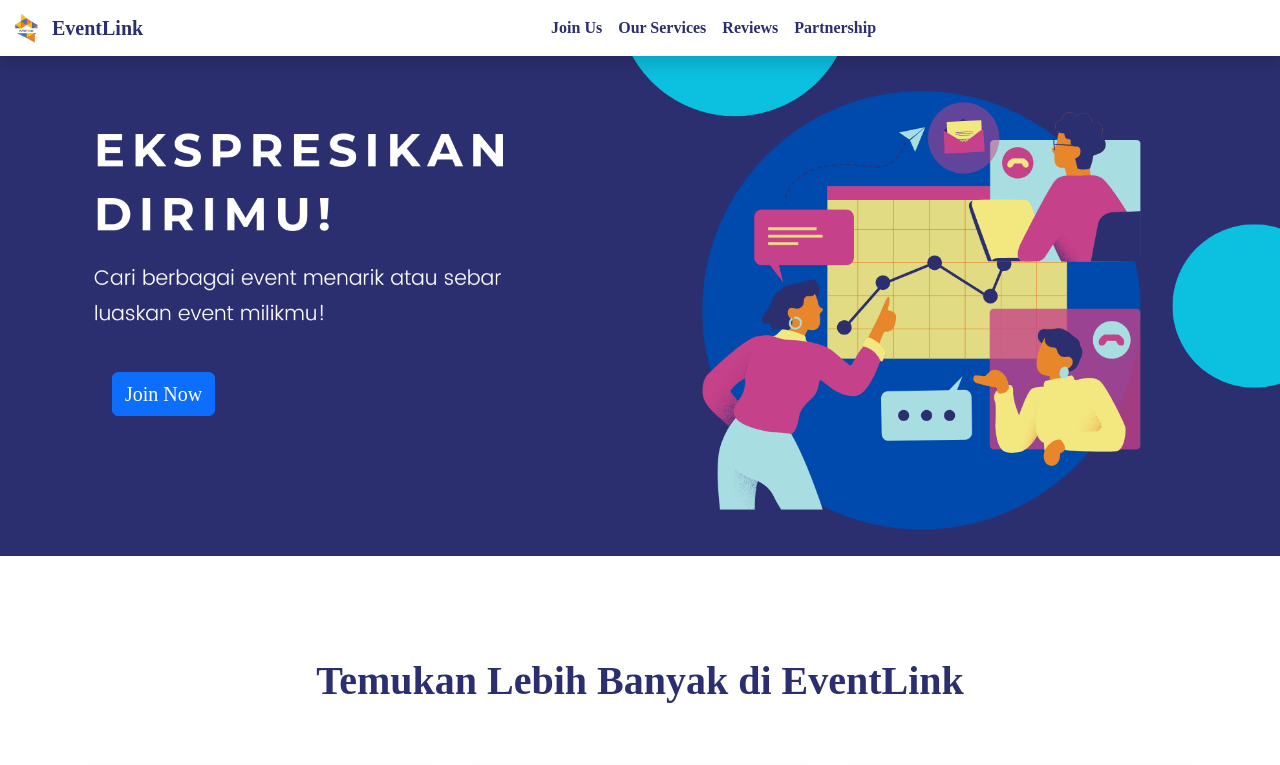
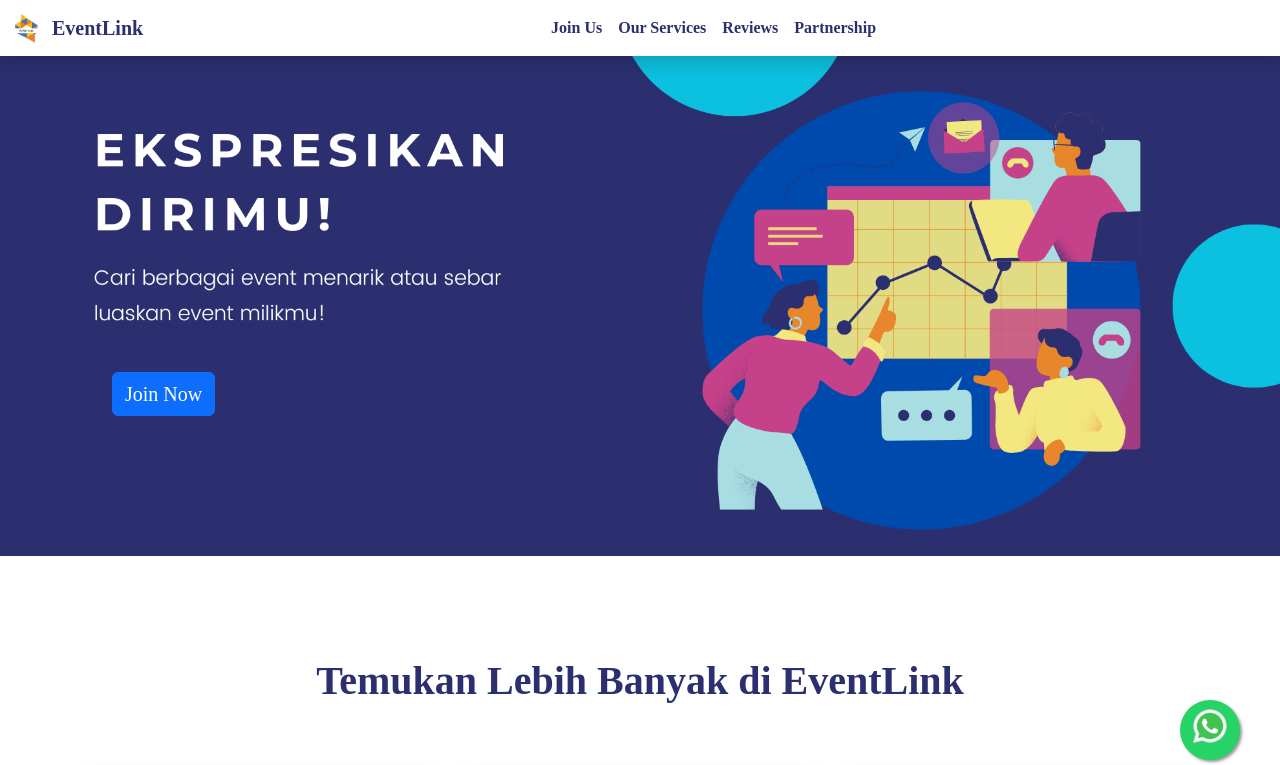
Before and after one commit to KristiantoJohan/client_app, a website: page source/index.html in a window 1280 px wide. Shown: the top 765 px of the page. Drawn offline with nearby package versions, Linux system fonts and the light colour scheme; a web font is replaced by a local one.

Commit message:
New Update!

```diff
--- a/source/index.html
+++ b/source/index.html
@@ -35,6 +35,10 @@
                 </div>
             </div>
         </nav>
+
+        <a href="https://wa.me/6281385850512" class="float" target="_blank">
+            <img class="my-float" src="images/whatsapp.png" width="40">
+        </a>
 
         <section id="joinus">
             <div class="hero">
--- a/source/secondary_css.css
+++ b/source/secondary_css.css
@@ -112,3 +112,22 @@
 .footer-link:hover {
     text-decoration: underline;
 }
+
+.float{
+	position:fixed;
+	width:60px;
+	height:60px;
+	bottom:40px;
+	right:40px;
+	background-color:#25d366;
+	color:#FFF;
+	border-radius:50px;
+	text-align:center;
+    font-size:30px;
+	box-shadow: 2px 2px 3px #999;
+    z-index:100;
+}
+
+.my-float{
+	margin-top:1px;
+}
```
Also changed, not shown: source/view-seminar.html (+3 -3 lines), source/images/pelatihandesain_banten.jpg (added), source/images/webinarkewirausahaan_uin.jpg (added), source/images/whatsapp.png (added), source/images/workshop_sriwijaya.jpg (added).
